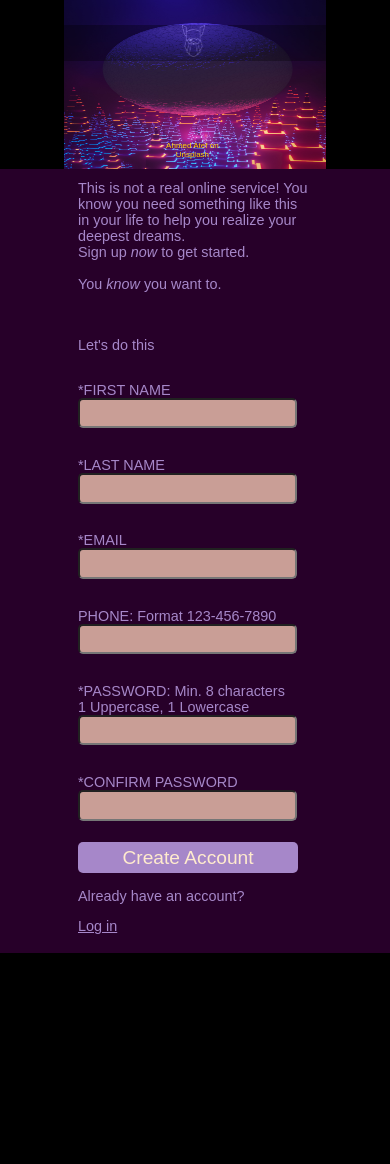
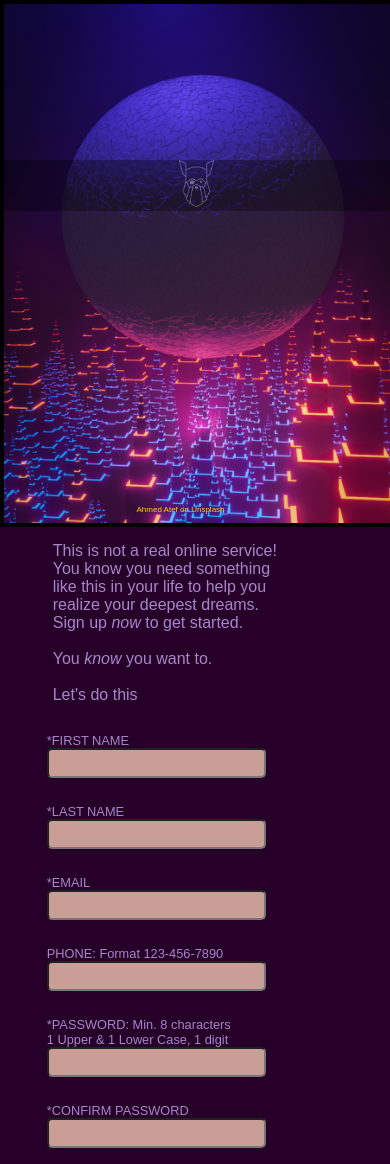
Before and after one commit to montein56/Sign-up-Form, a plain HTML site: page index.html in a window 390 px wide. Shown: the top 1164 px of the page. Before the commit the page ends 953 px from the top, so only its background shows below. Drawn offline with Linux system fonts and the light colour scheme.

Commit message:
fixed image shrink and expand issues

```diff
--- a/index.html
+++ b/index.html
@@ -20,12 +20,12 @@
             <p class="credit">Ahmed Atef on Unsplash</p>
         </div>
         <div id="right">
-            <p id="notReal">This is not a real online service! You know you need something like this in your life to help you realize
+            <p id="notReal">This is not a real online service!<br>You know you need something like this in your life to help you realize
                 your deepest dreams.<br> Sign up <em>now</em> to get started.<br><br>You <em>know</em> you want
-                to.<br><br></p>
+                to.<br><br>Let's do this</p>
 
             <form action="">
-                    <p>Let's do this</p>
+
                     <div>
                         <p class="input-inline">
                             <label for="firstname">*FIRST NAME</label>
@@ -50,12 +50,12 @@
                     </div>
                     <div>
                         <p class="input-inline">
-                            <label for="password">*PASSWORD: Min. 8 characters<br>1 Uppercase, 1 Lowercase</label>
+                            <label for="password">*PASSWORD: Min. 8 characters<br>1 Upper & 1 Lower Case, 1 digit</label>
                             <input pattern="(?=.*\d)(?=.*[a-z])(?=.*[A-Z]).{8,}" type="password" id="password" name="password" required>
                         </p>
                         <p class="input-inline">
                             <label for="password2">*CONFIRM PASSWORD</label>
-                            <input pattern="(?=.*\d)(?=.*[a-z])(?=.*[A-Z]).{8,}" required type="password" id="password2" name="password">
+                            <input required type="password" id="password2" name="password">
                         </p>
                     </div>
                 <input type="submit" onclick="validatePassword()" value="Create Account">
--- a/signup.css
+++ b/signup.css
@@ -31,6 +31,7 @@ section{
 
 .card-image {
     width:100%;
+    object-fit: cover;
 }
 .card-subimage{
     position: absolute;
@@ -111,31 +112,30 @@ a{
         width: 80vw;
     }
 }
-@media screen and (max-width: 1000px) {
+@media screen and (max-width: 1100px) {
     section{
         width: 100vw;
     }
 }
-@media screen and (max-width: 800px) {
+@media screen and (max-width: 850px) {
     section{
         flex-direction: column;
     }
     #right{
-        padding: 0 20%;
-        font-size: .9rem;
+        padding: 0 12%;
+        font-size: .8rem;
     }
     #notReal{
         width: 60vw;
+        padding: 0 2%;
+        font-size: 1rem;
     }
     #card-container {
-        width: 67vw;
-        margin: auto;
-    }
-    .card-image {
-        height:20vh;
+        width: 100vw;
+        margin: 1%;
     }
     .card-subimage{
-        top: 15%;
+        top: 30%;
     }
     .subimage{
         width: 9%;
```
